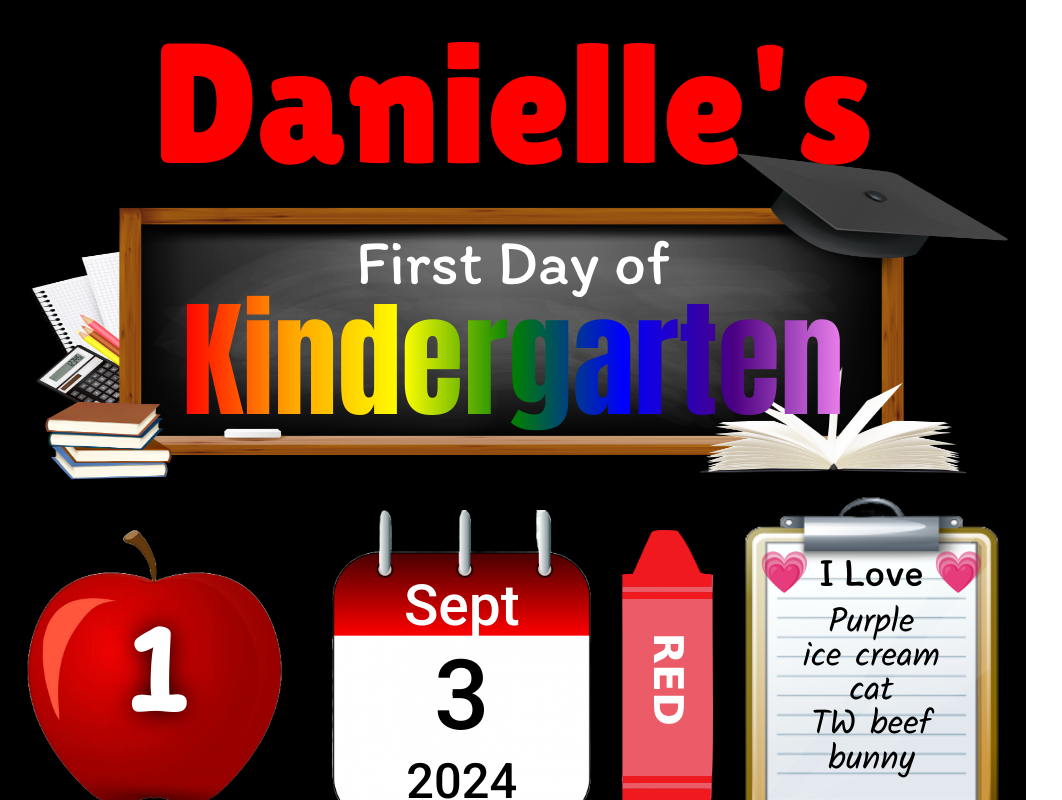
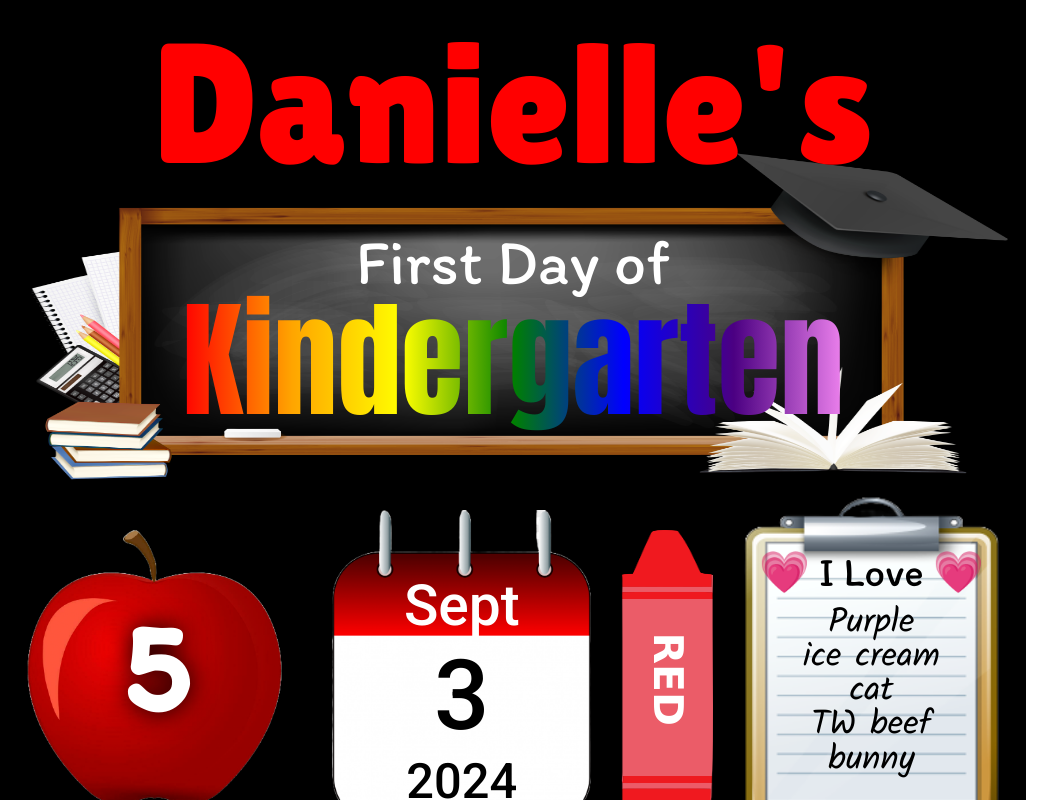
Before and after one commit to villysiu/first-day, a React (Create React App) app: page / in a window 1280 px wide. Shown: the top 800 px of the page, without its empty margins (0-1062 px from the left). Built offline with nearby package versions, Linux system fonts and the light colour scheme.

Commit message:
corect birthdate

```diff
--- a/src/components/Age.js
+++ b/src/components/Age.js
@@ -2,8 +2,8 @@ import { useState, useRef, useEffect } from 'react';
 
 const Age = () =>{
     const [inputbox, setInputbox ]  = useState(false)
-    const [age, setAge] = useState(1)
-    const [birthdate, setBirthdate] = useState("10/15/2018")
+    const [age, setAge] = useState(5)
+    const [birthdate, setBirthdate] = useState("01/01/2024")
     const ageRef = useRef();
 
     const handleClick = () =>{
```
